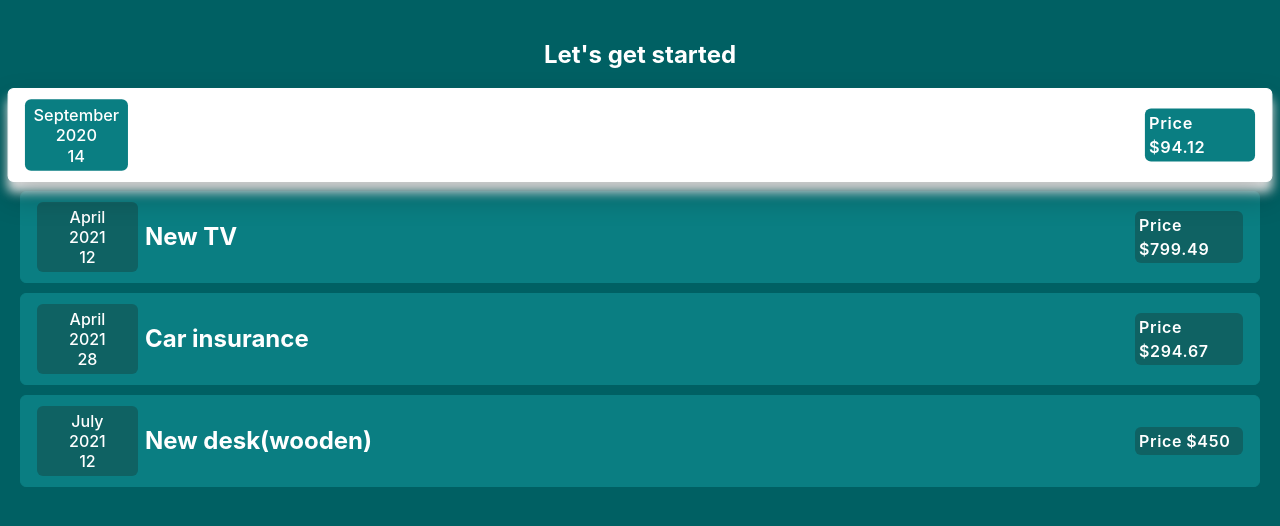
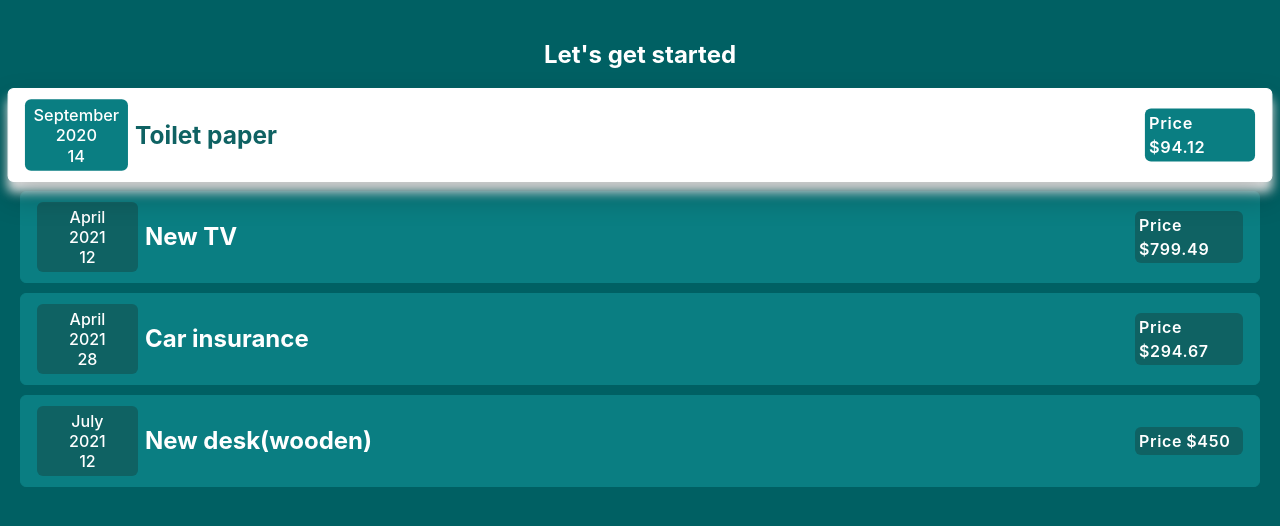
Before and after one commit to harshrajhrj/react-grasp, a JavaScript app: page / in a window 1280 px wide. In both pictures the pointer is over the element 640 px from the left and 134 px from the top of the page. Shown: the top 526 px of the page. Built offline with nearby package versions, Linux system fonts and the light colour scheme; the HTML template or start-up script is replaced by a standard one.

Commit message:
modified expenses-item <h2> css

```diff
--- a/src/components/Expense.css
+++ b/src/components/Expense.css
@@ -25,8 +25,10 @@
   box-shadow: 0 14px 28px rgba(0, 0, 0, 0.25), 0 10px 10px #fff;
   border-color: #fff;
   background: #fff;
+  transform: scale(1.02);
+}
+.App .expense-body .expense-item:hover h2 {
   color: #0f6263;
-  transform: scale(1.02);
 }
 .App .expense-body .expense-item:hover .expense-date {
   background: #0a7e82;
--- a/src/components/Expense.scss
+++ b/src/components/Expense.scss
@@ -32,8 +32,11 @@ $bx-shadow-hv: 0 14px 28px rgba(0, 0, 0, 0.25), 0 10px 10px #fff;
                 box-shadow: $bx-shadow-hv;
                 border-color: #fff;
                 background: #fff;
-                color: $color-2;
                 transform: scale(1.02);
+
+                h2 {
+                    color: $color-2;
+                }
 
                 .expense-date {
                     background: $color-1;
```
Also changed, not shown: 1 other file (tests, documents, lock files or other folders).
